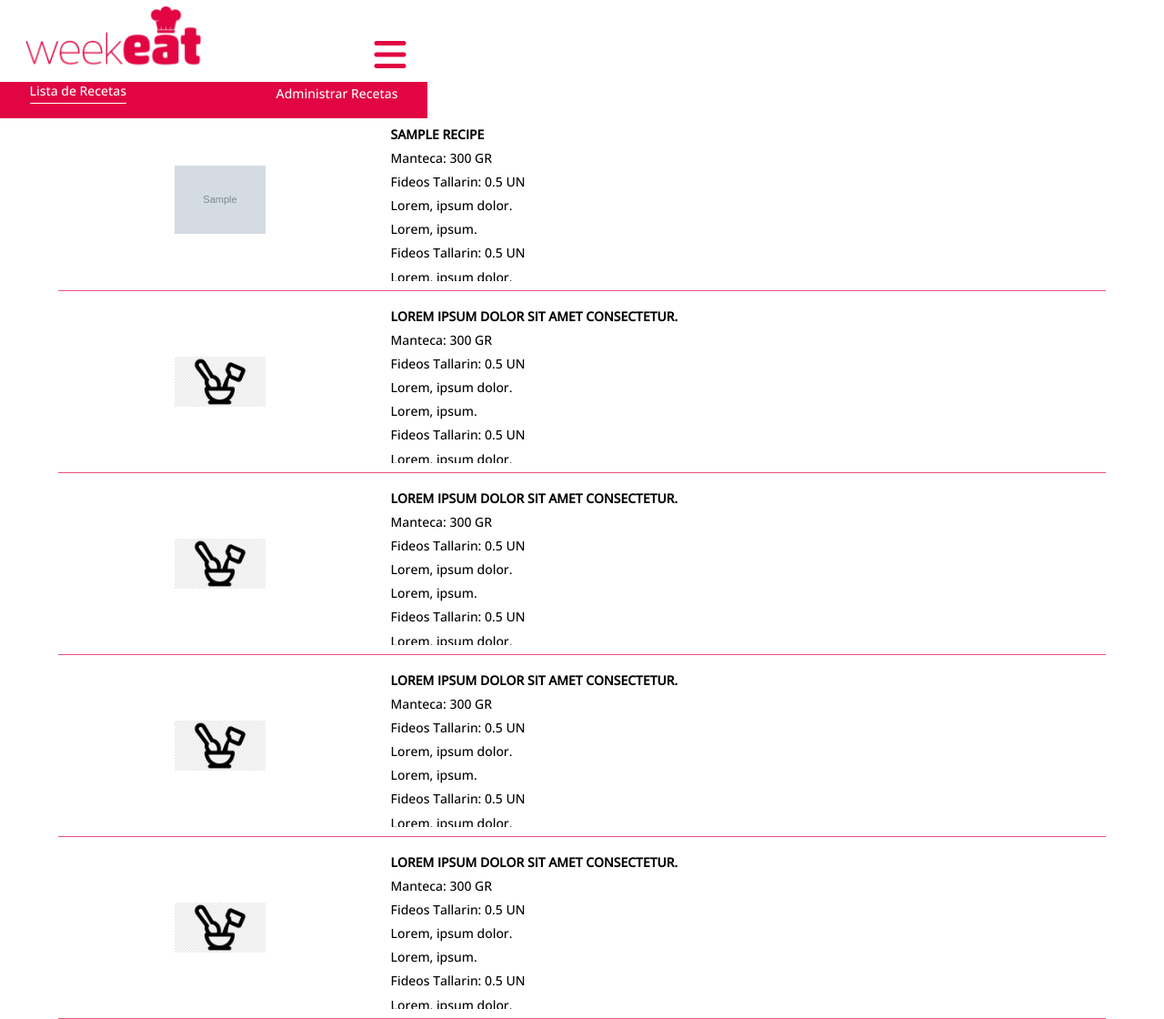
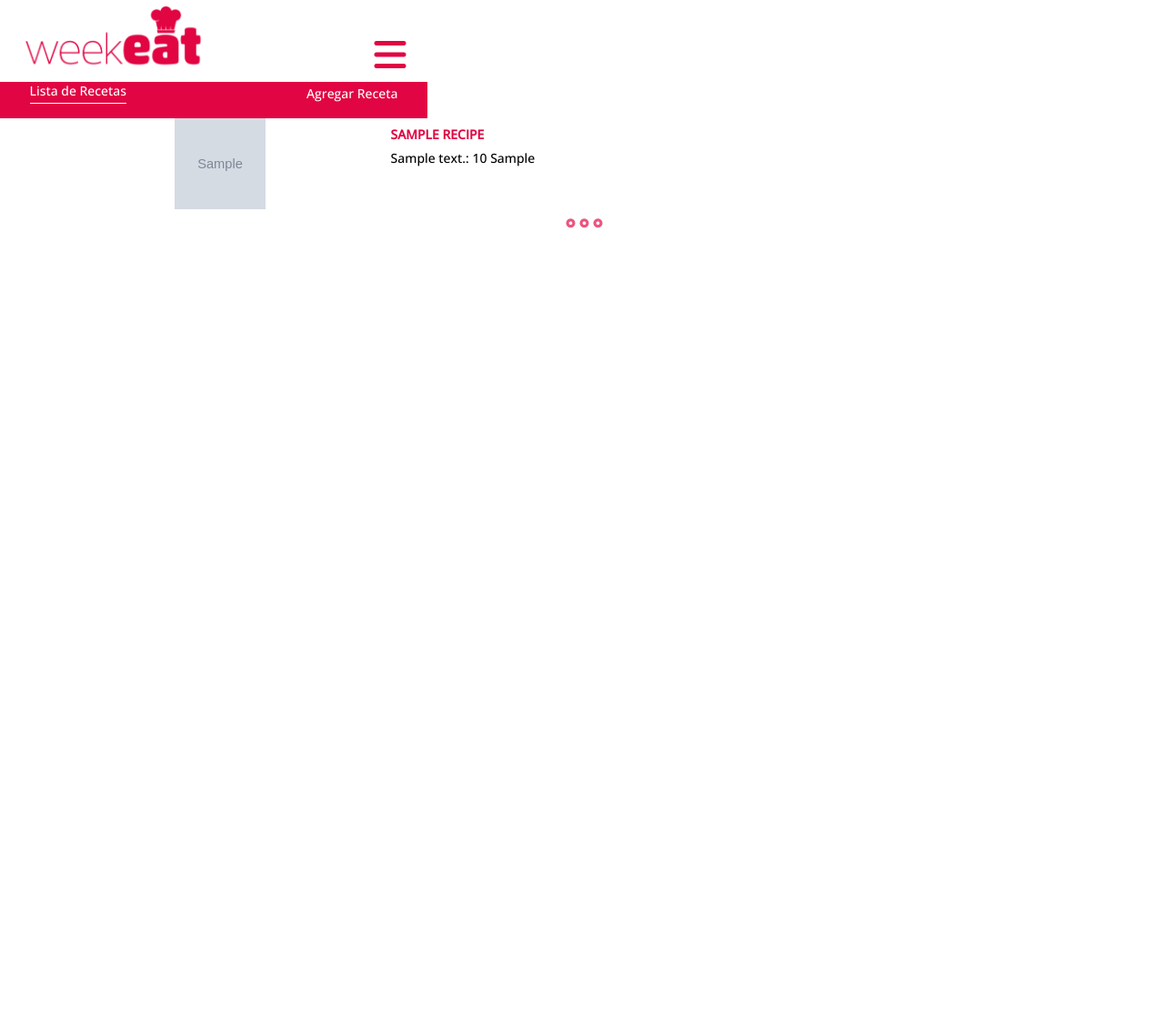
Before and after one commit to aragonenred/weekeat, a PHP site: page /index.php?c=recipes in a window 1280 px wide. Shown: the whole page at 91% size. After the commit the page ends 251 px from the top, so only its background shows below. Run offline with PHP 8.4, Linux system fonts and the light colour scheme; tables that the repository leaves empty or names only in its code hold one stand-in row (values such as "Sample post"); grey boxes marked "Sample" are stand-in pictures; data that the repository does not hold is empty; some libraries are stand-ins or nearby versions.

Commit message:
Lenovo1/12

```diff
--- a/controllers/recipesController.php
+++ b/controllers/recipesController.php
@@ -5,20 +5,89 @@ class RecipesController{
         $recipe = new Recipes_Model();
         $data = $recipe->get_recipes();
 
-        for($i=0; $i<count($data); $i++){
+        for($i=0; $i<count($data['body']); $i++){
             $recipes[] = array(
-                                'id'=> $data[$i]['id'],
-                                'title' => $data[$i]['title'],
-                                'description'=> $data[$i]['description'],
-                                'image' => $data[$i]['image'],
-                                'items'=> $data[$i]['items']
+                                'id'=> $data['body'][$i]['id'],
+                                'title' => $data['body'][$i]['title'],
+                                'description'=> $data['body'][$i]['description'],
+                                'image' => $data['body'][$i]['image'],
+                                'items' => $data['items'][$i]
             );
         }
 
 
-        require_once "views/recipes/recipes.php";
+        require_once "views/recipes/recipes-list.php";
+    }
+
+    public function recipe_detail(){
+        require_once('models/RecipesModel.php');
+        $recipe = new Recipes_Model();
+        $data = $recipe->get_recipe($_GET['id']);
+
+        $recipe_detail = array(
+                        'id'=> $data['body']['id'],
+                        'title' => $data['body']['title'],
+                        'steps'=> json_decode($data['body']['description']),
+                        'image' => $data['body']['image'],
+                        'items' => $data['items']
+            );
+
+        include_once('views/recipes/recipe-detail.php');
     }
 
 
+    public function edit(){
+        require_once "models/RecipesModel.php";
+        $recipe = new Recipes_Model();
+        $data = $recipe->get_recipes();
+
+        for($i=0; $i<count($data['body']); $i++){
+            $recipes[] = array(
+                                'id'=> $data['body'][$i]['id'],
+                                'title' => $data['body'][$i]['title'],
+                                'description'=> $data['body'][$i]['description'],
+                                'image' => $data['body'][$i]['image'],
+                                'items' => $data['items'][$i]
+            );
+        }
+        include_once('views/recipes/editrecipe.php');
+    }
+
+
+
+    public function newRecipe(){
+        include_once('views/recipes/newrecipe.php');
+    }
+
+    public function insert_recipe(){
+        require_once "models/RecipesModel.php";
+        $recipe = new Recipes_Model();
+
+        for($i=0; $i<count($_POST['step']); $i++){
+            $steps[] = array(
+                'step' => $i + 1,
+                'description' => $_POST['step'][$i]
+          );
+        }
+
+        for($i=0;$i<count($_POST['item_id']); $i++){
+            $items[] = array(
+                 'item_id' =>$_POST['item_id'][$i],
+                 'item_quantity' =>$_POST['item_quantity'][$i]
+                );
+        }
+
+
+        $recipe_data = array(
+                'title' => $_POST['title'],
+                'description' => json_encode($steps),
+                'image' => 'recipegenerico.png',
+                'items' => $items
+        );
+
+        $recipe->add_recipe($recipe_data);
+
+    }
+
 }
 ?>
--- a/css/styles.css
+++ b/css/styles.css
@@ -69,13 +69,17 @@ a{
 .input_hidden{
     font-size: 0;
     border:none;
-    height: 0;
-    width: 0;
-    padding: 0;
+    height: 0!important;
+    width: 0!important;
+    padding: 0!important;
+    margin: 0 !important;
 }
 
 .relative{
     position: relative;
+}
+.w-100{
+    width: 100%!important;
 }
 
 /**HEADER**/
@@ -122,6 +126,7 @@ header i{
 .tb-items-alacena{
     text-align: center;
     border-collapse: collapse;
+    width: 100%;
 }
 .img-items{
     width: 5rem;
@@ -194,13 +199,22 @@ header i{
 /**Recipes**/
 .recipe{
     display: flex;
-    border-bottom: solid 1px var(--ColorAlternativo);
-    height: 20rem;
+    height: 12rem;
     padding: 1rem 0;
     overflow: auto;
 }
+.separator{
+    color: var(--ColorAlternativo);
+    margin: 0 auto;
+    text-align: center;
+    font-size: 1rem;
+}
+.separator i{
+    margin-left: .5rem;
+}
 .recipe img{
-    max-width: 10rem;
+    width: 10rem;
+    height: 10rem;
     margin: auto;
 }
 .recipe-content{
@@ -213,7 +227,57 @@ header i{
 .recipe-title{
     text-transform: uppercase;
     font-weight: 600;
+    color: var(--ColorPrincipal)  ;
 }
 .recipe a{
     color: black;
 }
+
+/**Recipes Detail**/
+.recipe_detail_header{
+    display: flex;
+    justify-content: space-between;
+    align-items: center;
+}
+.recipe_detail .recipe_image{
+    text-align: center;
+}
+.recipe_detail .recipe_image img{
+    height: 10rem;
+    margin-top: 1rem;
+}
+
+.recipe_detail_items .item{
+    display: flex;
+}
+
+.recipe_detail_items .item img{
+
+    height: 3rem;
+}
+
+/**New Recipe***/
+.recipe_detail_steps .campo{
+    display: inline-grid!important;
+}
+
+.new_recipe  input{
+    padding: 1rem 0.5rem;
+}
+.new_recipe .recipe_detail_items input{
+    margin:0 1rem;
+
+}
+.btn-add{
+    color:green;
+    font-size: 3rem;
+    display: flex;
+    align-items: center;
+}
+.input-item-blocked{
+    border:none;
+    margin: 0 !important;
+    padding: 0!important;
+
+    text-align: center;
+}
--- a/views/items/items.php
+++ b/views/items/items.php
@@ -7,7 +7,6 @@
     <form class="alacena-form">
 
         <table id="tb-items-alacena" class="tb-items-alacena">
-
             <tr><th></th><th></th><th>Cantidad</th><th><i class="fas fa-ruler-combined"></i></th><th><i class="far fa-plus-square"></i></th></tr>
             <?php foreach($data['items'] as $items){ ?>
                  <tr>
--- /dev/null
+++ b/views/recipes/recipes-list.php
@@ -0,0 +1,29 @@
+<?php include_once('views/templates/header.php'); ?>
+<?php include_once('views/templates/nav-recipes.php'); ?>
+
+<main class="container">
+
+    <?php
+        foreach ($recipes as $key => $row) {?>
+        <div class="recipe">
+            <img src="img/<?php echo $row['image'];?>" alt="imagen.jpg">
+            <div class="recipe-content">
+                <a href="index.php?c=recipes&a=recipe_detail&id=<?php echo $row['id'];?>"><p class="recipe-title"><?php echo $row['title'];?></p></a>
+                <?php foreach($row['items'] as $item){ ?>
+                        <p class="recipe-item" ><?php echo $item['description'];?>:  <?php echo $item['quantity']; echo ' '.$item['um'];  ?></p>
+                <?php } ?>
+            </div>
+        </div>
+        <div class="separator"><i class="fas fa-dot-circle"></i><i class="fas fa-dot-circle"></i><i class="fas fa-dot-circle"></i></div>
+
+      <?php  }  ?>
+
+
+
+
+
+</main>
+
+<?php include_once "views/templates/footer.php"; ?>
+</body>
+</html>
--- a/views/recipes/recipes.php
+++ /dev/null
@@ -1,104 +0,0 @@
-<?php include_once('views/templates/header.php'); ?>
-<?php include_once('views/templates/nav-recipes.php'); ?>
-
-<main class="container">
-
-    <?php
-        foreach ($recipes as $key => $row) {?>
-        <div class="recipe">
-            <img src="img/<?php echo $row['image'];?>" alt="imagen.jpg">
-            <div class="recipe-content">
-                <a href=""><p class="recipe-title"><?php echo $row['title'];?></p></a>
-
-                <?php $items = json_decode($row['items']);
-                    foreach ($items as $item){
-                        echo($item->id);
-                    }
-                ?>
-                <p class="recipe-item">Manteca: 300 GR</p>
-                <p class="recipe-item" >Fideos Tallarin: 0.5 UN</p>
-                <p class="recipe-item" >Lorem, ipsum dolor.</p>
-                <p class="recipe-item" >Lorem, ipsum.</p>
-                <p class="recipe-item" >Fideos Tallarin: 0.5 UN</p>
-                <p class="recipe-item" >Lorem, ipsum dolor.</p>
-                <p class="recipe-item" >Lorem, ipsum.</p>
-                <p class="recipe-item" >Fideos Tallarin: 0.5 UN</p>
-                <p class="recipe-item" >Lorem, ipsum dolor.</p>
-                <p class="recipe-item" >Lorem, ipsum.</p>
-            </div>
-        </div>
-
-      <?php  }  ?>
-
-    <div class="recipe">
-        <img src="img/recipegenerico.png" alt="imagen.jpg">
-        <div class="recipe-content">
-            <a href=""><p class="recipe-title">Lorem ipsum dolor sit amet consectetur.</p></a>
-            <p class="recipe-item">Manteca: 300 GR</p>
-            <p class="recipe-item" >Fideos Tallarin: 0.5 UN</p>
-            <p class="recipe-item" >Lorem, ipsum dolor.</p>
-            <p class="recipe-item" >Lorem, ipsum.</p>
-            <p class="recipe-item" >Fideos Tallarin: 0.5 UN</p>
-            <p class="recipe-item" >Lorem, ipsum dolor.</p>
-            <p class="recipe-item" >Lorem, ipsum.</p>
-            <p class="recipe-item" >Fideos Tallarin: 0.5 UN</p>
-            <p class="recipe-item" >Lorem, ipsum dolor.</p>
-            <p class="recipe-item" >Lorem, ipsum.</p>
-        </div>
-    </div>
-    <div class="recipe">
-        <img src="img/recipegenerico.png" alt="imagen.jpg">
-        <div class="recipe-content">
-            <p class="recipe-title">Lorem ipsum dolor sit amet consectetur.</p>
-            <p class="recipe-item">Manteca: 300 GR</p>
-            <p class="recipe-item" >Fideos Tallarin: 0.5 UN</p>
-            <p class="recipe-item" >Lorem, ipsum dolor.</p>
-            <p class="recipe-item" >Lorem, ipsum.</p>
-            <p class="recipe-item" >Fideos Tallarin: 0.5 UN</p>
-            <p class="recipe-item" >Lorem, ipsum dolor.</p>
-            <p class="recipe-item" >Lorem, ipsum.</p>
-            <p class="recipe-item" >Fideos Tallarin: 0.5 UN</p>
-            <p class="recipe-item" >Lorem, ipsum dolor.</p>
-            <p class="recipe-item" >Lorem, ipsum.</p>
-        </div>
-    </div>
-    <div class="recipe">
-        <img src="img/recipegenerico.png" alt="imagen.jpg">
-        <div class="recipe-content">
-            <p class="recipe-title">Lorem ipsum dolor sit amet consectetur.</p>
-            <p class="recipe-item">Manteca: 300 GR</p>
-            <p class="recipe-item" >Fideos Tallarin: 0.5 UN</p>
-            <p class="recipe-item" >Lorem, ipsum dolor.</p>
-            <p class="recipe-item" >Lorem, ipsum.</p>
-            <p class="recipe-item" >Fideos Tallarin: 0.5 UN</p>
-            <p class="recipe-item" >Lorem, ipsum dolor.</p>
-            <p class="recipe-item" >Lorem, ipsum.</p>
-            <p class="recipe-item" >Fideos Tallarin: 0.5 UN</p>
-            <p class="recipe-item" >Lorem, ipsum dolor.</p>
-            <p class="recipe-item" >Lorem, ipsum.</p>
-        </div>
-    </div>
-    <div class="recipe">
-        <img src="img/recipegenerico.png" alt="imagen.jpg">
-        <div class="recipe-content">
-            <p class="recipe-title">Lorem ipsum dolor sit amet consectetur.</p>
-            <p class="recipe-item">Manteca: 300 GR</p>
-            <p class="recipe-item" >Fideos Tallarin: 0.5 UN</p>
-            <p class="recipe-item" >Lorem, ipsum dolor.</p>
-            <p class="recipe-item" >Lorem, ipsum.</p>
-            <p class="recipe-item" >Fideos Tallarin: 0.5 UN</p>
-            <p class="recipe-item" >Lorem, ipsum dolor.</p>
-            <p class="recipe-item" >Lorem, ipsum.</p>
-            <p class="recipe-item" >Fideos Tallarin: 0.5 UN</p>
-            <p class="recipe-item" >Lorem, ipsum dolor.</p>
-            <p class="recipe-item" >Lorem, ipsum.</p>
-        </div>
-    </div>
-
-
-
-</main>
-
-<?php include_once "views/templates/footer.php"; ?>
-</body>
-</html>
--- a/views/templates/header.php
+++ b/views/templates/header.php
@@ -21,5 +21,6 @@
         <div class="sidebar relative" id="sidebar">
             <a href="index.php?c=Items&a=index">Ingredientes</a>
             <a href="index.php?c=Cupboard&a=index">Alacena</a>
+            <a href="index.php?c=Recipes&a=index">Recetas</a>
         </div>
     </div>
--- a/views/templates/nav-recipes.php
+++ b/views/templates/nav-recipes.php
@@ -1,7 +1,7 @@
 <nav class="nav-header">
         <ul class= "container">
-            <li><a href="index.php?c=items&a=index">Lista de Recetas</a></li>
-            <li><a href="index.php?c=items&a=edit">Administrar Recetas</a></li>
+            <li><a href="index.php?c=recipes&a=index">Lista de Recetas</a></li>
+            <li><a href="index.php?c=recipes&a=newRecipe">Agregar Receta</a></li>
         </ul>
 </nav>
 </header>
```
Also changed, not shown: models/RecipesModel.php (+53 -3 lines), views/recipes/editrecipe.php (added, +9 -0 lines), views/recipes/newrecipe.php (+49 -21 lines), views/recipes/recipe-detail.php (added, +55 -0 lines).
